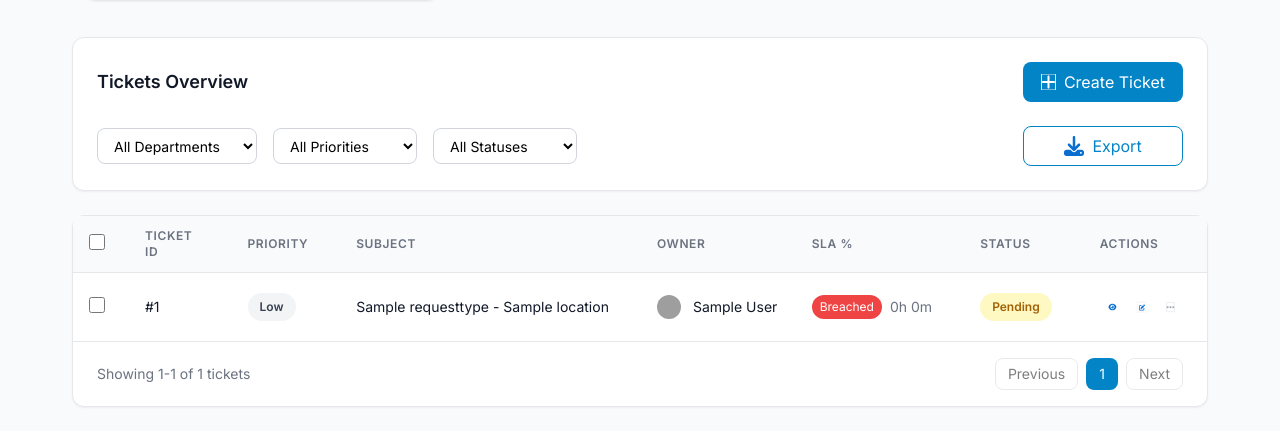
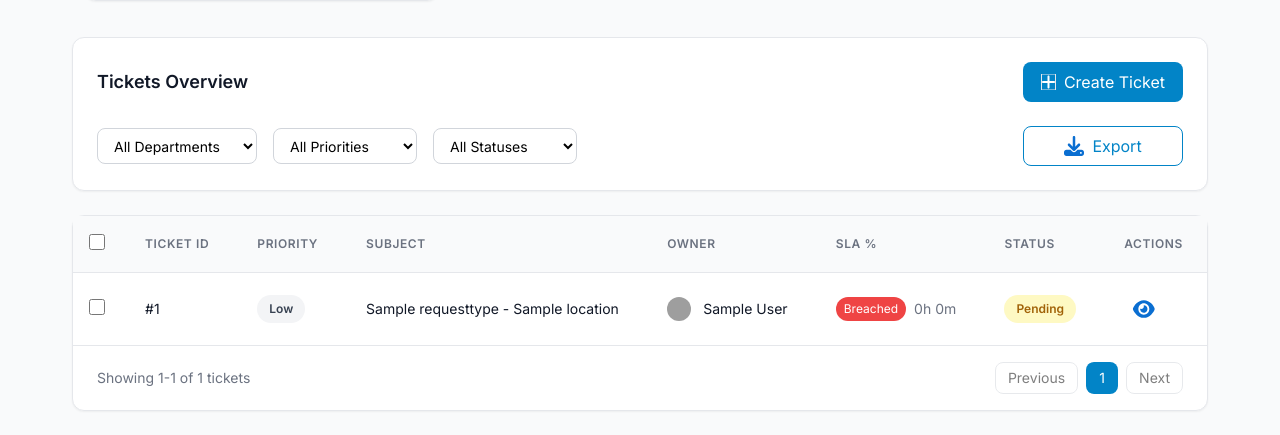
Before and after one commit to Varun9490/hotel_app, a Django app: page /dashboard/tickets/ in a window 1280 px wide. Shown: the part 402-837 px from the top of the page. Before the commit the page ends 810 px from the top, so only its background shows below. Run offline with Django 5.2, Linux system fonts and the light colour scheme; a user stored in the database is signed in; tables that the repository leaves empty hold one stand-in row (values such as "Sample post"); grey boxes marked "Sample" are stand-in pictures; data that the repository does not hold is empty; some libraries are stand-ins or nearby versions; grey boxes are pictures that could not be loaded.

Commit message:
removed the extra butttons in tickets section and changed the icon size of eye

```diff
--- a/templates/dashboard/tickets.html
+++ b/templates/dashboard/tickets.html
@@ -227,16 +227,10 @@
                                 <span class="px-3 py-1 inline-flex text-xs leading-5 font-semibold rounded-full bg-{{ ticket.status_color }}-100 text-{{ ticket.status_color }}-700">{{ ticket.get_status_display }}</span>
                             </td>
                             <td class="px-6 py-4 whitespace-nowrap text-sm">
-                                <div class="flex items-center gap-1">
+                                <div class="flex items-center">
                                     <a href="{% url 'dashboard:ticket_detail' ticket.id %}" class="p-2 rounded-lg text-gray-500 hover:bg-sky-100 hover:text-sky-600 transition-colors duration-200">
-                                        <img src="{% static 'images/tickets/eye.svg' %}" alt="View ticket" class="w-5 h-5">
+                                        <img src="{% static 'images/tickets/eye.svg' %}" alt="View ticket" class="w-6 h-6">
                                     </a>
-                                    <button class="p-2 rounded-lg text-gray-500 hover:bg-sky-100 hover:text-sky-600 transition-colors duration-200">
-                                        <img src="{% static 'images/tickets/edit.svg' %}" alt="Edit ticket" class="w-5 h-5">
-                                    </button>
-                                    <button class="p-2 rounded-lg text-gray-500 hover:bg-sky-100 hover:text-sky-600 transition-colors duration-200">
-                                        <img src="{% static 'images/tickets/more.svg' %}" alt="More options" class="w-5 h-5">
-                                    </button>
                                 </div>
                             </td>
                         </tr>
```
